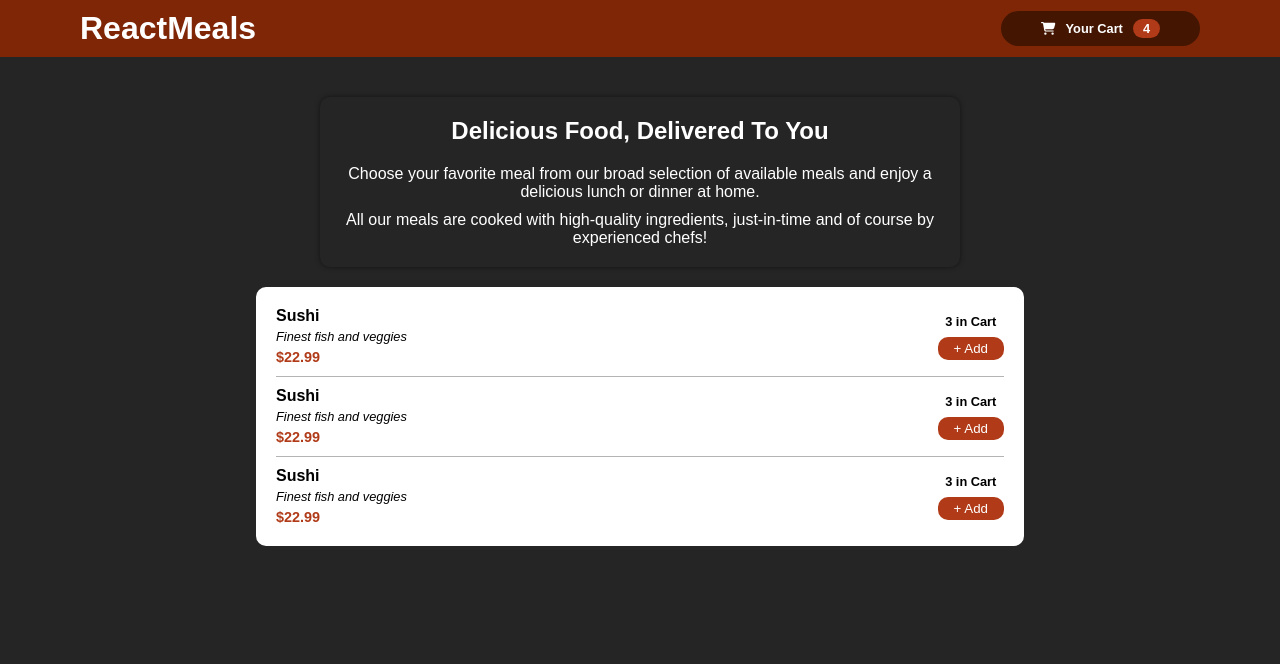
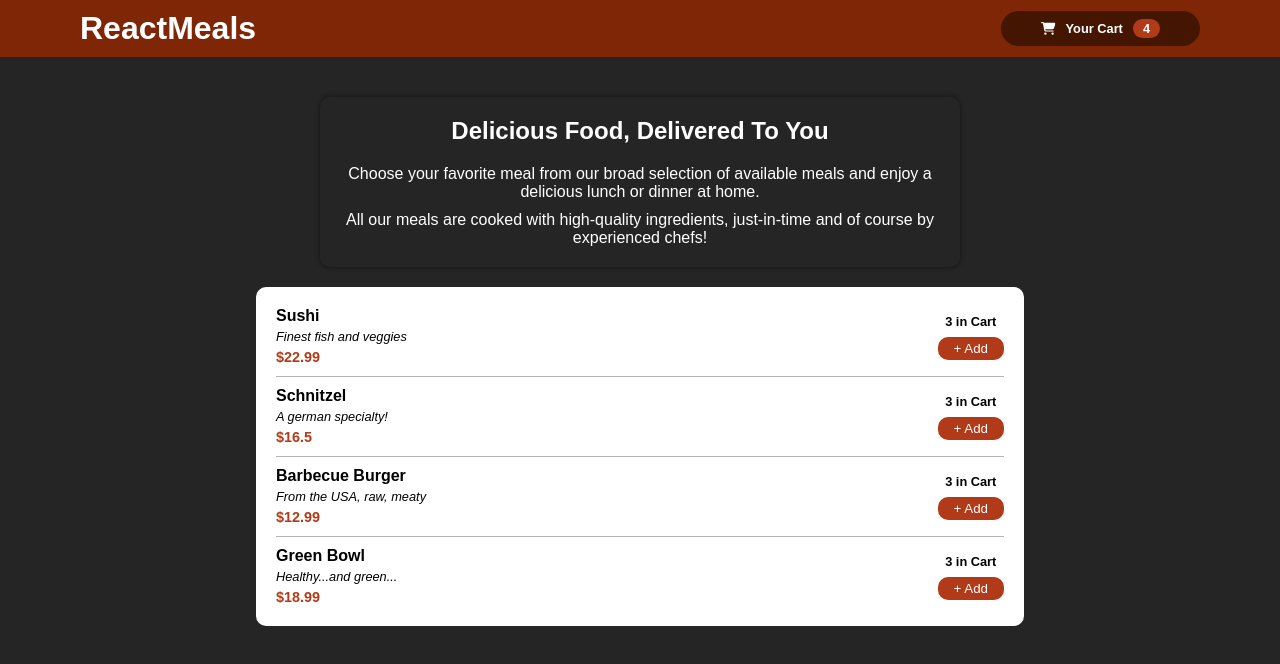
Before and after one commit to marcoschultznunes/academind-react-project-food-order, a React (Create React App) app: page / in a window 1280 px wide. Shown: the top 664 px of the page. Built offline with nearby package versions, Linux system fonts and the light colour scheme; the HTML template or start-up script is replaced by a standard one.

Commit message:
Meal model id, meals context, rendering the meal list

```diff
--- a/src/App.tsx
+++ b/src/App.tsx
@@ -1,13 +1,28 @@
-import React from 'react';
+import React, { useState } from 'react';
 import MealsList from './components/meals/MealsList';
+import Meal from './models/Meal';
 import Navbar from './components/navbar/Navbar';
 import Summary from './components/summary/Summary';
+import MealsContext from './context/MealsContext';
+
+// Will be replaced with an useEffect fetching the meals
+const mealsList = [
+  new Meal('m1', 'Sushi', 'Finest fish and veggies', 22.99),
+  new Meal('m2', 'Schnitzel', 'A german specialty!', 16.5),
+  new Meal('m3', 'Barbecue Burger', 'From the USA, raw, meaty', 12.99),
+  new Meal('m4', 'Green Bowl', 'Healthy...and green...', 18.99)
+];
 
 function App() {
+  const [meals, setMeals] = useState<Meal[]>(mealsList);
+
+
   return <React.Fragment>
-    <Navbar />
-    <Summary />
-    <MealsList />
+    <MealsContext.Provider value={{meals: meals}}>
+      <Navbar />
+      <Summary />
+      <MealsList />
+    </MealsContext.Provider>
   </React.Fragment>;
 };
 
--- a/src/components/meals/MealsList.tsx
+++ b/src/components/meals/MealsList.tsx
@@ -1,14 +1,23 @@
-import { FC } from "react";
+import { FC, useContext } from "react";
+import MealsContext from "../../context/MealsContext";
 import "./MealsList.css";
 import MealsListItem from "./MealsListItem";
 
 const MealsList:FC = (props) => {
+  const {meals} = useContext(MealsContext);
+
+  const renderMeals = meals.length > 0 ?
+    meals.map(m => <MealsListItem
+      key={m.id} meal-id={m.id} title={m.title} description={m.description} price={m.price}
+    />) :
+    <h3>No meals available!</h3>
 
   return <div className="meals-list-container">
     <ul>
+      {/* <MealsListItem title="Sushi" description="Finest fish and veggies" price={22.99} />
       <MealsListItem title="Sushi" description="Finest fish and veggies" price={22.99} />
-      <MealsListItem title="Sushi" description="Finest fish and veggies" price={22.99} />
-      <MealsListItem title="Sushi" description="Finest fish and veggies" price={22.99} />
+      <MealsListItem title="Sushi" description="Finest fish and veggies" price={22.99} /> */}
+      {renderMeals}
     </ul>
   </div>;
 };
--- /dev/null
+++ b/src/context/MealsContext.ts
@@ -0,0 +1,12 @@
+import React from "react";
+import Meal from "../models/Meal";
+
+type MealsContextType = {
+  meals: Meal[];
+};
+
+const MealsContext = React.createContext <MealsContextType> ({
+  meals: []
+});
+
+export default MealsContext;
--- a/src/index.css
+++ b/src/index.css
@@ -27,6 +27,7 @@ body {
   font-family: Arial, Helvetica, sans-serif;
   font-size: 16px;
   min-height: 100vh;
+  padding-bottom: var(--margin-normal);
   position: relative;
 }
 
--- a/src/components/models/Meal.ts
+++ b/src/models/Meal.ts
@@ -4,8 +4,8 @@ class Meal {
   description:string;
   price:number;
 
-  constructor(title:string, description:string, price:number){
-    this.id = new Date().toISOString();
+  constructor(id:string, title:string, description:string, price:number){
+    this.id = id;
     this.title = title;
     this.description = description;
     this.price = price;
```
